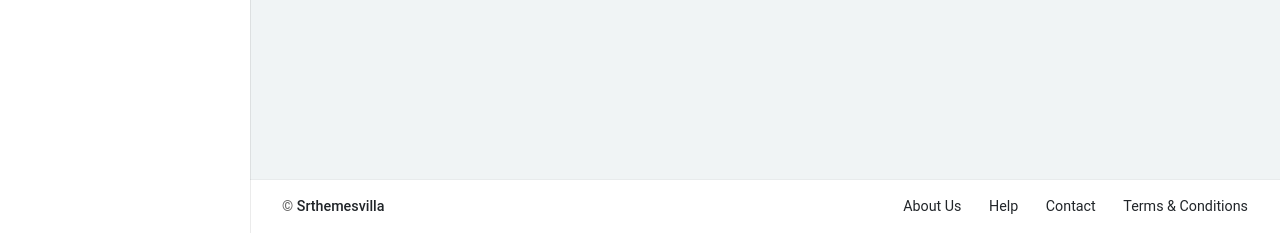
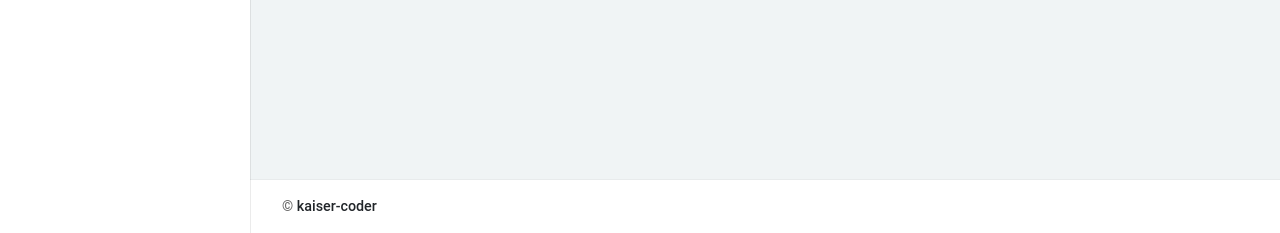
Before and after one commit to kaiser-coder/Hotel-Manager, a PHP site: page /index.php/clients/list in a window 1280 px wide. Shown: the part 567-800 px from the top of the page. Run offline with PHP 8.4, Linux system fonts and the light colour scheme; the visitor is signed in with stand-in values (Sample User, id 1); some web fonts are replaced.

Commit message:
rectification de quelques textes

```diff
--- a/template/pages/client_form.php
+++ b/template/pages/client_form.php
@@ -22,7 +22,7 @@
 			</div>
 			<div class="form-row">
 				<div class="form-group col-md-6">
-					<label class="form-label">Sexe</label>
+					<label class="form-label">Genre</label>
 					<select class="custom-select" name="gender">
 						<option>Monsieur</option>
 						<option>Madame</option>
--- a/template/partials/footer.php
+++ b/template/partials/footer.php
@@ -2,13 +2,7 @@
 	<div class="container-fluid d-flex flex-wrap justify-content-between text-center container-p-x pb-3">
 		<div class="pt-3">
 			<span class="footer-text font-weight-semibold">&copy; <a href="https://srthemesvilla.com" class="footer-link"
-					target="_blank">Srthemesvilla</a></span>
-		</div>
-		<div>
-			<a href="javascript:" class="footer-link pt-3">About Us</a>
-			<a href="javascript:" class="footer-link pt-3 ml-4">Help</a>
-			<a href="javascript:" class="footer-link pt-3 ml-4">Contact</a>
-			<a href="javascript:" class="footer-link pt-3 ml-4">Terms &amp; Conditions</a>
+					target="_blank">kaiser-coder</a></span>
 		</div>
 	</div>
 </nav>
```
